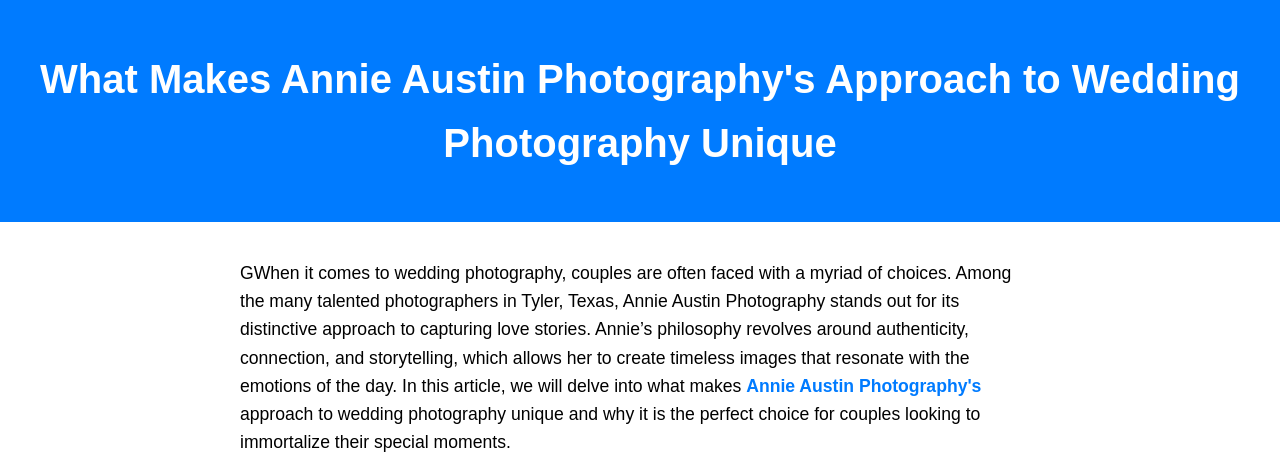
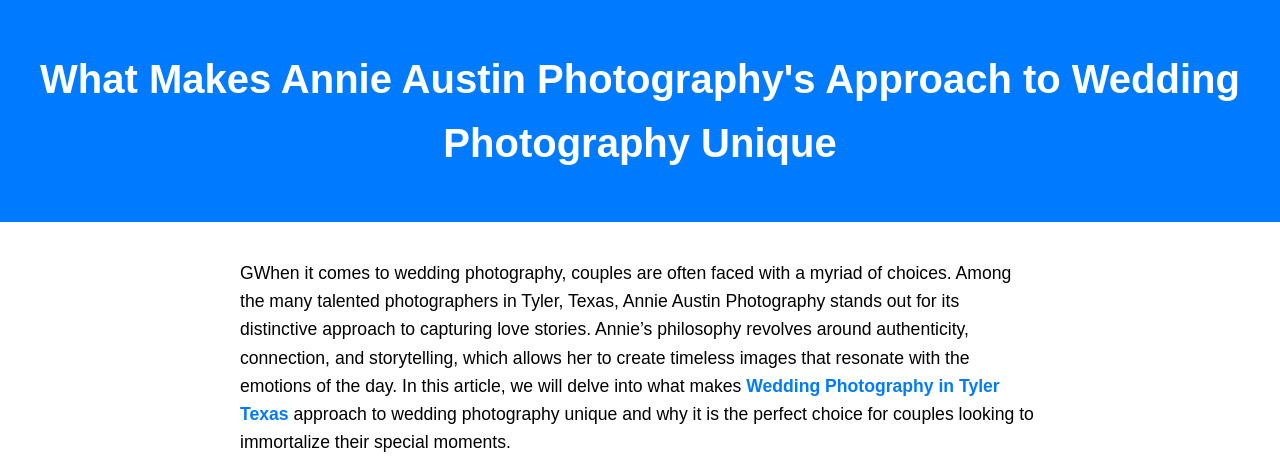
Before and after one commit to austinphoto/weddingphotography, a plain HTML site: page index.html in a window 1280 px wide. Shown: the top 473 px of the page. Drawn offline with Linux system fonts and the light colour scheme; grey boxes are pictures that could not be loaded.

Commit message:
Update index.html

```diff
--- a/index.html
+++ b/index.html
@@ -54,7 +54,7 @@
    </header>
   <main>
 
-<p>GWhen it comes to wedding photography, couples are often faced with a myriad of choices. Among the many talented photographers in Tyler, Texas, Annie Austin Photography stands out for its distinctive approach to capturing love stories. Annie’s philosophy revolves around authenticity, connection, and storytelling, which allows her to create timeless images that resonate with the emotions of the day. In this article, we will delve into what makes <a href="https://annieaustinphoto.com/tyler-texas/">Annie Austin Photography's</a> approach to wedding photography unique and why it is the perfect choice for couples looking to immortalize their special moments.</p>
+<p>GWhen it comes to wedding photography, couples are often faced with a myriad of choices. Among the many talented photographers in Tyler, Texas, Annie Austin Photography stands out for its distinctive approach to capturing love stories. Annie’s philosophy revolves around authenticity, connection, and storytelling, which allows her to create timeless images that resonate with the emotions of the day. In this article, we will delve into what makes <a href="https://annieaustinphoto.com/tyler-texas/">Wedding Photography in Tyler Texas</a> approach to wedding photography unique and why it is the perfect choice for couples looking to immortalize their special moments.</p>
 
 
 <div style="text-align: center;">
```
